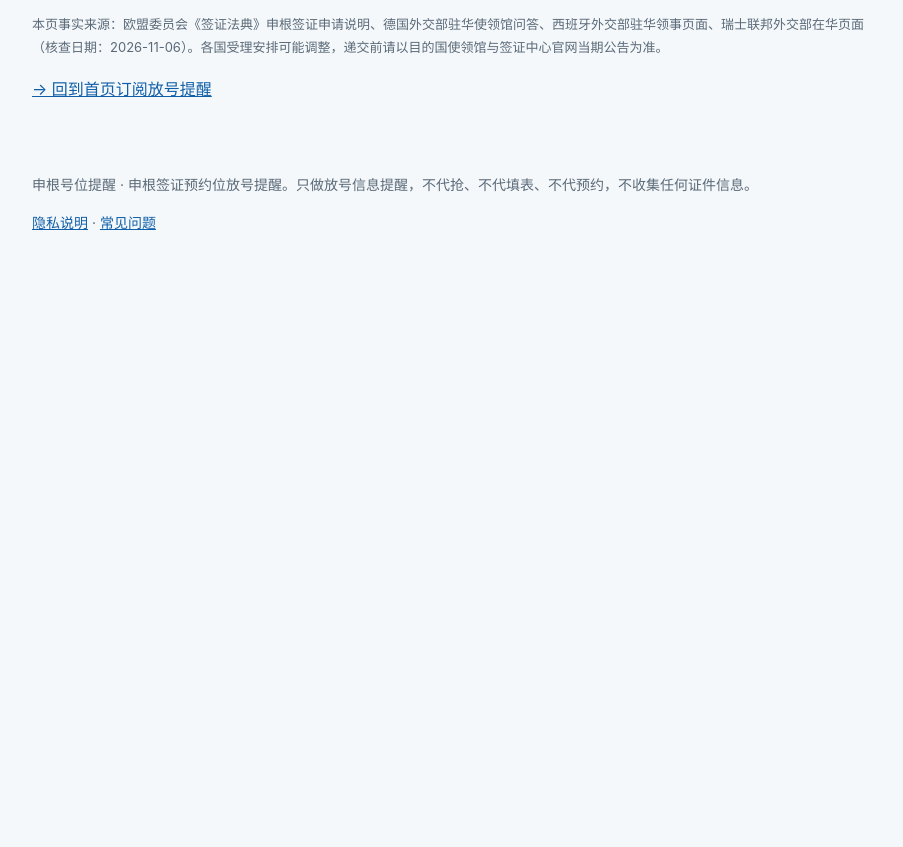
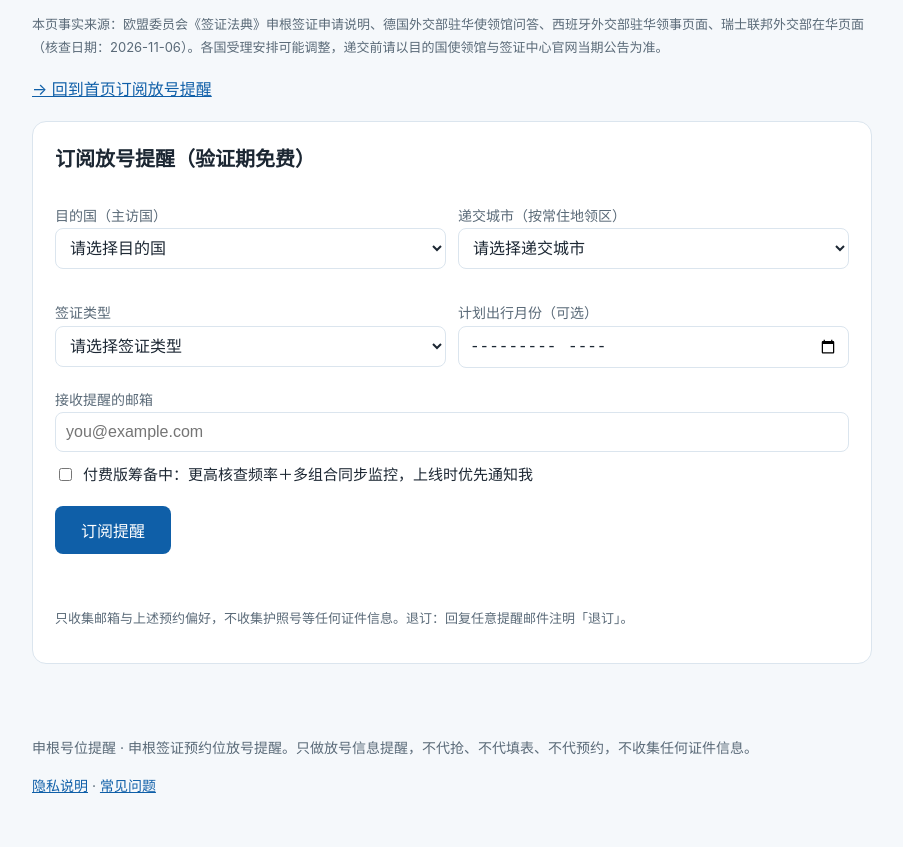
Before and after one commit to hu3075559-ai/schengen-slot-alert, a plain HTML site: page public/guide/visa-centers/index.html in a window 1280 px wide. Shown: the part 1135-1982 px from the top of the page, without its empty margins (188-1091 px from the left). Before the commit the page ends 1419 px from the top, so only its background shows below. Drawn offline with Linux system fonts and the light colour scheme.

Commit message:
内页嵌订阅表单 + 首页提醒邮件示意 + 移动端导航不折行

```diff
--- a/public/guide/visa-centers/index.html
+++ b/public/guide/visa-centers/index.html
@@ -88,6 +88,82 @@
 <p><a href="/#subscribe">→ 回到首页订阅放号提醒</a></p>
 </article>
 
+<section class="card" id="subscribe">
+  <h2>订阅放号提醒（验证期免费）</h2>
+  <form class="subscribe-form" data-source="guide-centers-form" novalidate>
+    <div class="grid">
+      <label>目的国（主访国）
+        <select name="country" required>
+        <option value="">请选择目的国</option>
+        <option value="法国">法国</option>
+        <option value="德国">德国</option>
+        <option value="意大利">意大利</option>
+        <option value="西班牙">西班牙</option>
+        <option value="荷兰">荷兰</option>
+        <option value="瑞士">瑞士</option>
+        <option value="奥地利">奥地利</option>
+        <option value="比利时">比利时</option>
+        <option value="希腊">希腊</option>
+        <option value="丹麦">丹麦</option>
+        <option value="挪威">挪威</option>
+        <option value="瑞典">瑞典</option>
+        <option value="芬兰">芬兰</option>
+        <option value="葡萄牙">葡萄牙</option>
+        <option value="捷克">捷克</option>
+        <option value="波兰">波兰</option>
+        <option value="匈牙利">匈牙利</option>
+        <option value="冰岛">冰岛</option>
+        <option value="其他申根国">其他申根国</option>
+        </select>
+      </label>
+      <label>递交城市（按常住地领区）
+        <select name="city" required>
+        <option value="">请选择递交城市</option>
+        <option value="北京">北京</option>
+        <option value="上海">上海</option>
+        <option value="广州">广州</option>
+        <option value="成都">成都</option>
+        <option value="沈阳">沈阳</option>
+        <option value="武汉">武汉</option>
+        <option value="南京">南京</option>
+        <option value="杭州">杭州</option>
+        <option value="深圳">深圳</option>
+        <option value="重庆">重庆</option>
+        <option value="昆明">昆明</option>
+        <option value="西安">西安</option>
+        <option value="长沙">长沙</option>
+        <option value="福州">福州</option>
+        <option value="济南">济南</option>
+        <option value="其他城市">其他城市</option>
+        </select>
+      </label>
+      <label>签证类型
+        <select name="vtype" required>
+        <option value="">请选择签证类型</option>
+        <option value="旅游">旅游</option>
+        <option value="商务">商务</option>
+        <option value="探亲访友">探亲访友</option>
+        <option value="学习/文化/其他">学习/文化/其他</option>
+        </select>
+      </label>
+      <label>计划出行月份（可选）
+        <input type="month" name="travel_month">
+      </label>
+    </div>
+    <label>接收提醒的邮箱
+      <input type="email" name="email" required placeholder="you@example.com" autocomplete="email">
+    </label>
+    <label class="check">
+      <input type="checkbox" name="paid_interest" value="yes">
+      付费版筹备中：更高核查频率＋多组合同步监控，上线时优先通知我
+    </label>
+    <input type="text" name="hp" value="" class="hp" tabindex="-1" autocomplete="off" aria-hidden="true">
+    <button type="submit">订阅提醒</button>
+    <p class="form-status" role="status"></p>
+    <p class="fine">只收集邮箱与上述预约偏好，不收集护照号等任何证件信息。退订：回复任意提醒邮件注明「退订」。</p>
+  </form>
+</section>
+
 </main>
 <footer class="site-footer">
   <p>申根号位提醒 · 申根签证预约位放号提醒。只做放号信息提醒，不代抢、不代填表、不代预约，不收集任何证件信息。</p>
```
